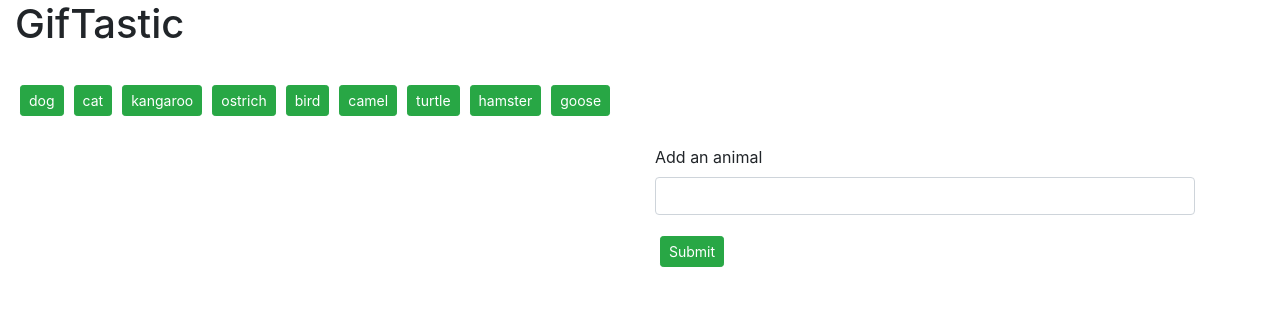
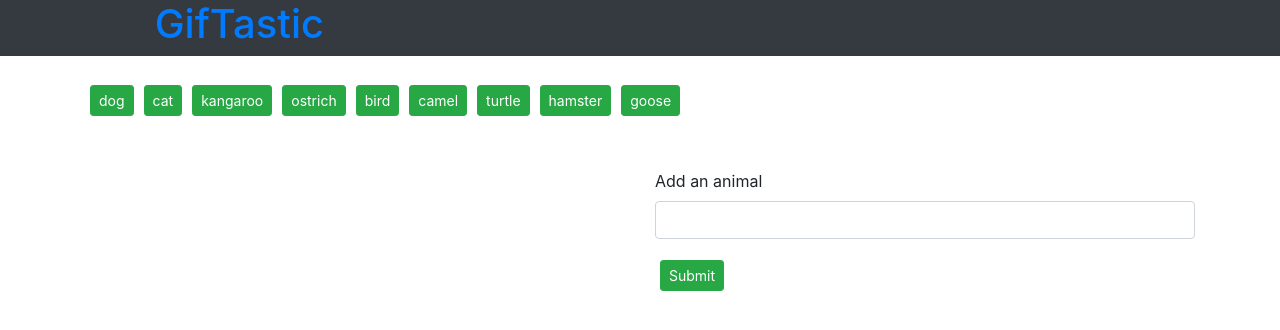
Before and after one commit to danhauen/GifTastic, a plain HTML site: page index.html in a window 1280 px wide. Drawn offline with nearby package versions, Linux system fonts and the light colour scheme.

Commit message:
update html

```diff
--- a/index.html
+++ b/index.html
@@ -14,13 +14,22 @@
 </head>
 
 <body>
-  <div class = "container-fluid mx-auto">
-      <h1>GifTastic</h1>
-      <br>
-    <!--animal entry div-->
-    <div id="buttons-animals"></div>
-  </div>
-  <br>
+<div class = "container-fluid bg-dark text-primary">
+    <div class="row header-row  sticky-top">
+        <div class="col-10 mx-auto pl-5">
+            <h1 class="header">GifTastic</h1>
+        </div>
+    </div>
+</div>
+
+<br>
+     <!--animal entry div-->
+    <div class="row btn-row">
+        <div class="container" id="buttons-animals"></div>
+    </div>
+    <br>
+    <br>
+
 <div class = "container">
     <div class = "row">
         <!--gif div-->
```
